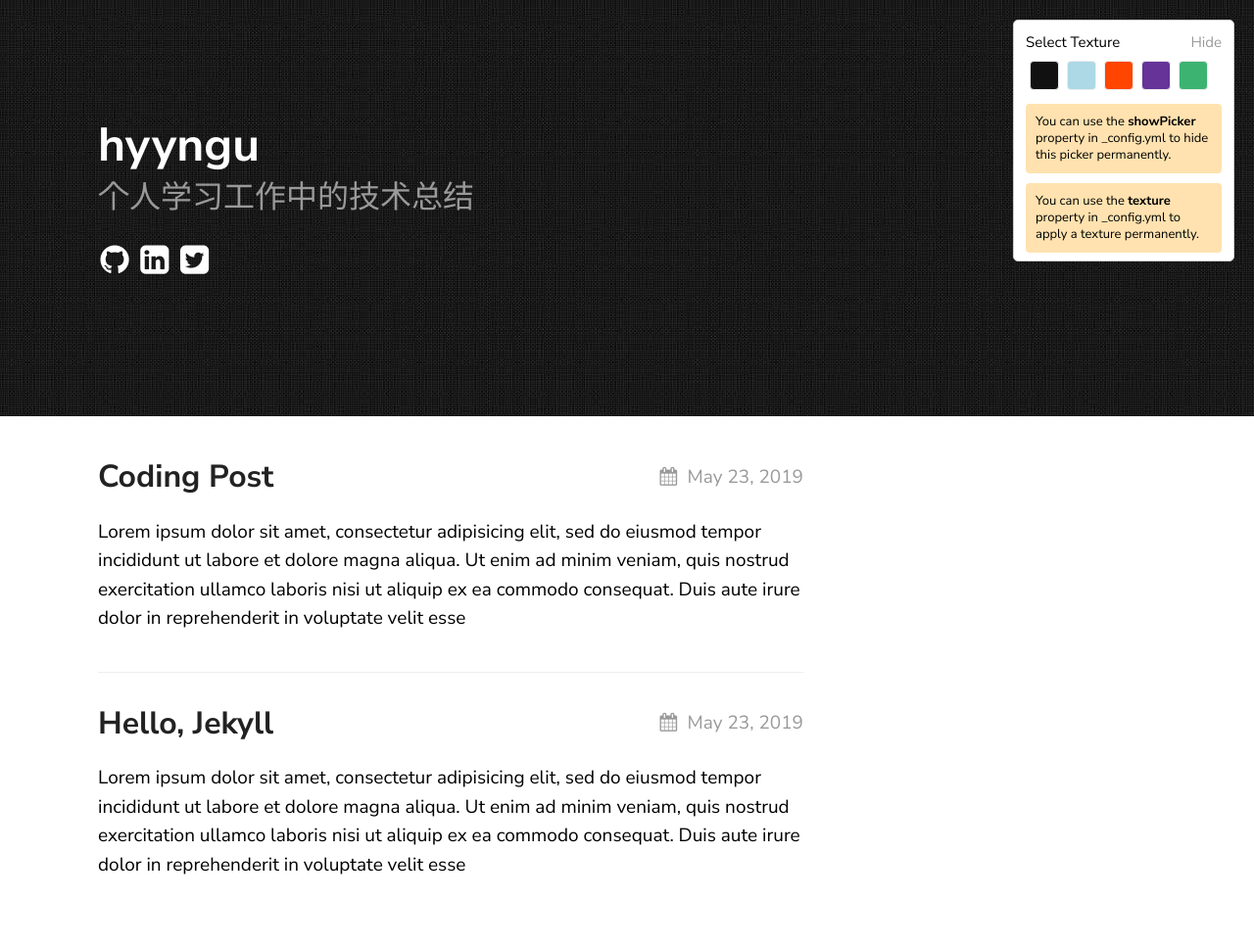
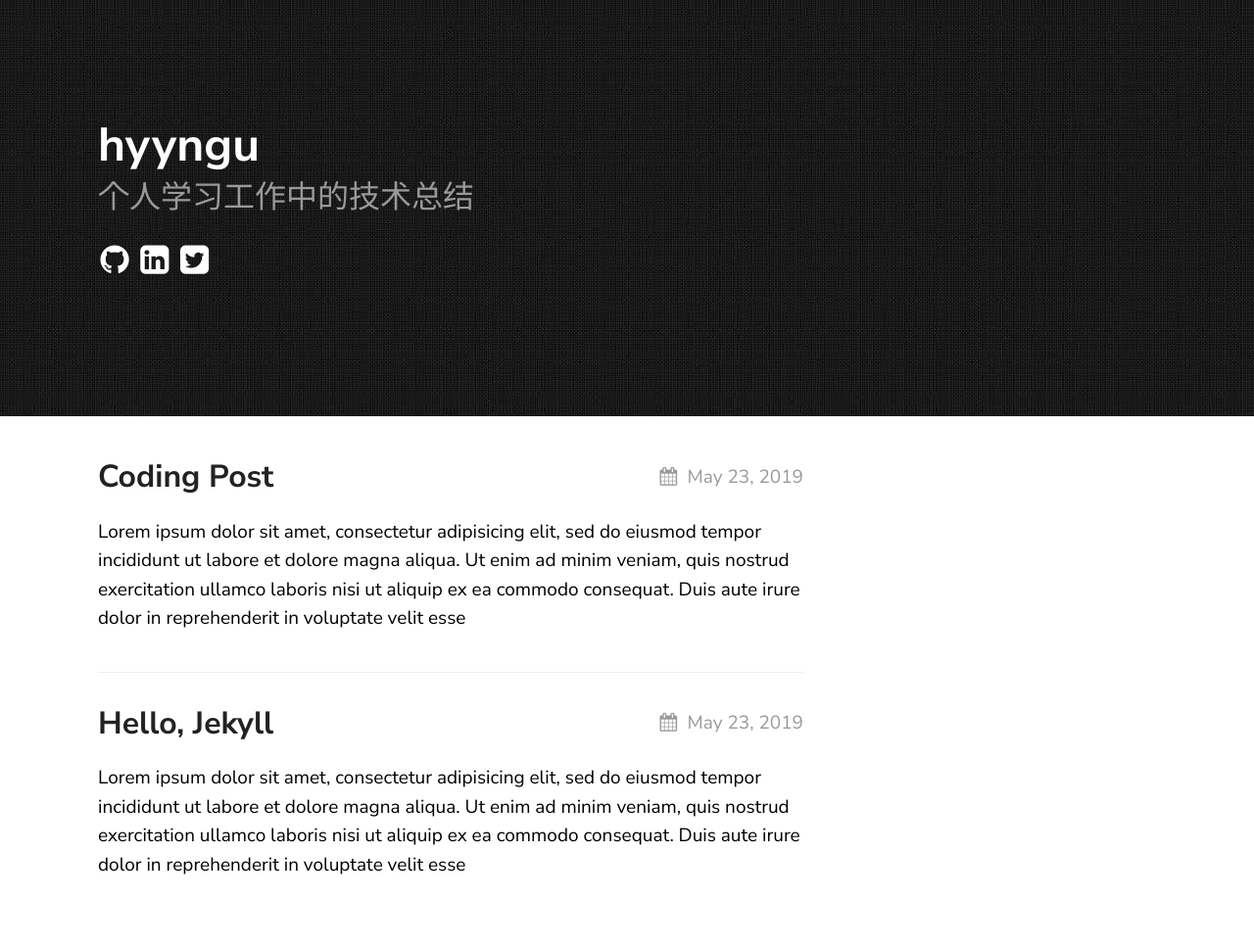
Before and after one commit to hyyngu/hyyngu.github.io, a Jekyll site: the page built from index.md, in a window 1280 px wide. Shown: the whole page at 98% size. Built offline with Jekyll 4.4.1, drawn with Linux system fonts in a browser that asks for light colours; part of the change alters nothing that is shown.

Commit message:
fix config

```diff
--- a/_config.yml
+++ b/_config.yml
@@ -6,7 +6,7 @@ description: > # this means to ignore newlines until "show_exerpts:"
   line in _config.yml. It will appear in your document head meta (for
   Google search results) and in your feed.xml site description.
 show_excerpts: true # set to true to show excerpts on the homepage
-showPicker: false
+
 
 # Minima date format
 # refer to http://shopify.github.io/liquid/filters/date/ if you want to customize this
@@ -20,7 +20,7 @@ texture:
   date_format: "%b %-d, %Y"
   style: black
   showNav: false
-  showPicker: true
+  showPicker: false
 
   # generate social links in footer
   social_links:
```
